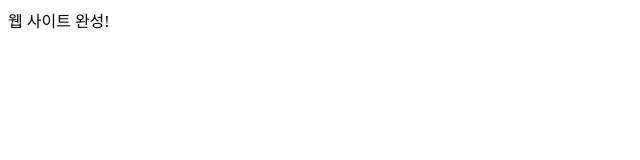
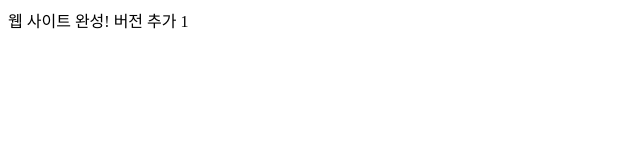
Before and after one commit to hanalorm/project0801, a plain HTML site: page index.html in a window 1280 px wide. Shown: the full height of the page, 0-640 px from the left. Drawn offline with Linux system fonts and the light colour scheme.

Commit message:
no message

```diff
--- a/index.html
+++ b/index.html
@@ -10,5 +10,6 @@
  </head>
  <body>
   웹 사이트 완성!
+  버전 추가 1
  </body>
 </html>
```
